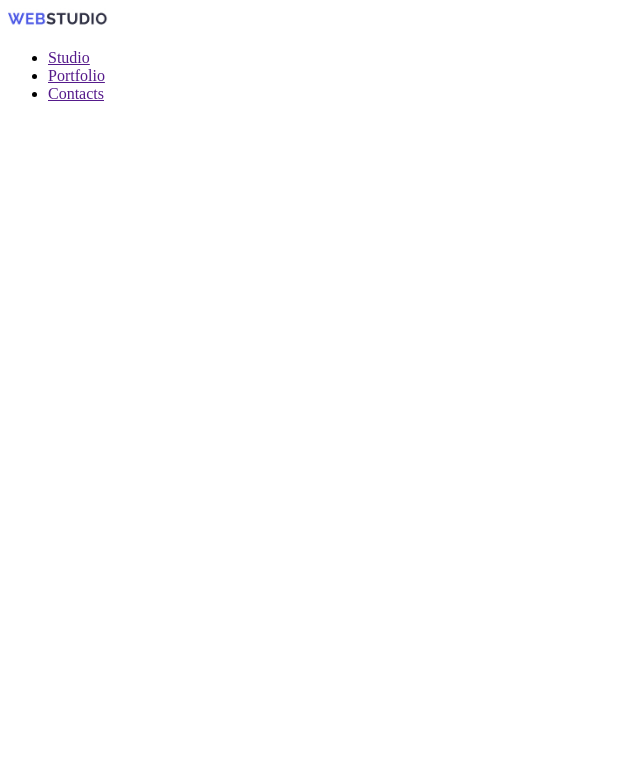
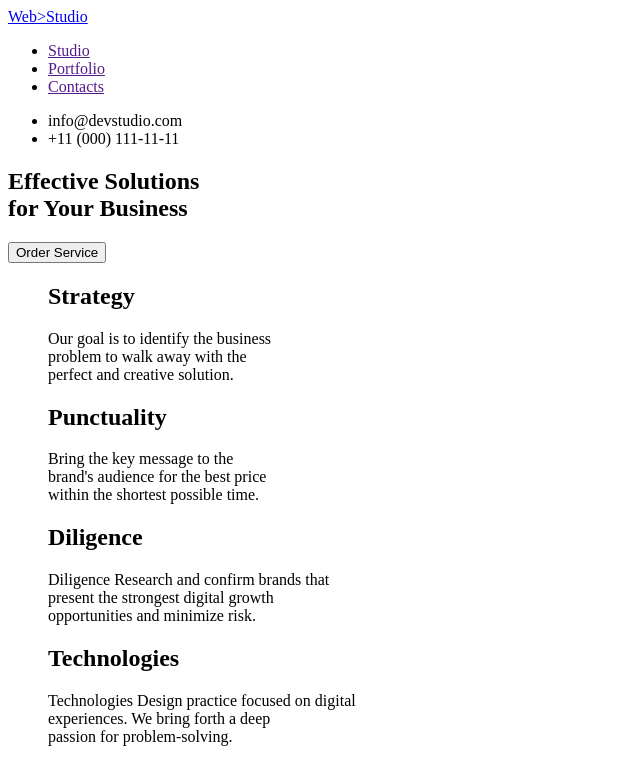
Before and after one commit to DenysNastenko/goit-markup-hw-01, a plain HTML site: page index.html in a window 1280 px wide. Shown: the whole page, without its empty margins (0-640 px from the left). Drawn offline with Linux system fonts and the light colour scheme.

Commit message:
webstudio link

```diff
--- a/index.html
+++ b/index.html
@@ -8,9 +8,8 @@
 <body>
     <header>
         <nav>
-        <a href="/">
-            <img src="./images/logo.jpg" alt="logo" width="100"/>
-        </a>
+        <a href="/">Web>Studio</a>
+
 
         <ul>
             <li><a href="">Studio</a></li>
@@ -19,9 +18,46 @@
 
         </ul>
         </nav>
+        <!--contacts-->
+        <ul>
+            <li>info@devstudio.com</li>
+            <li>+11 (000) 111-11-11</li>
+        </ul>
 
 
     </header>
+    <div>
+        <section>
+            <h1>Effective Solutions <br/>
+            for Your Business</h1>
+            <button type="button">Order Service</button>
+
+        </section>
+        <!--list skils -->
+        <section>
+            <ul>
+                <h2>Strategy</h2>
+                <p>Our goal is to identify the business<br/>
+                    problem to walk away with the<br/> perfect and creative solution. </p>
+            </ul>
+            <ul>
+                <h2>Punctuality</h2>
+                <p>Bring the key message to the<br/> brand's audience for the best price<br/> within the shortest possible time.</p>
+            </ul>
+            <ul>
+                <h2>Diligence</h2>
+                <p>Diligence
+                    Research and confirm brands that<br/> present the strongest digital growth<br/> opportunities and minimize risk.</p>
+            </ul>
+            <ul>
+                <h2>Technologies</h2>
+                <p>Technologies
+                    Design practice focused on digital<br/> experiences. We bring forth a deep<br/> passion for problem-solving.</p>
+            </ul>
+
+        </section>
+
+    </div>
     <main>
 
 
```
